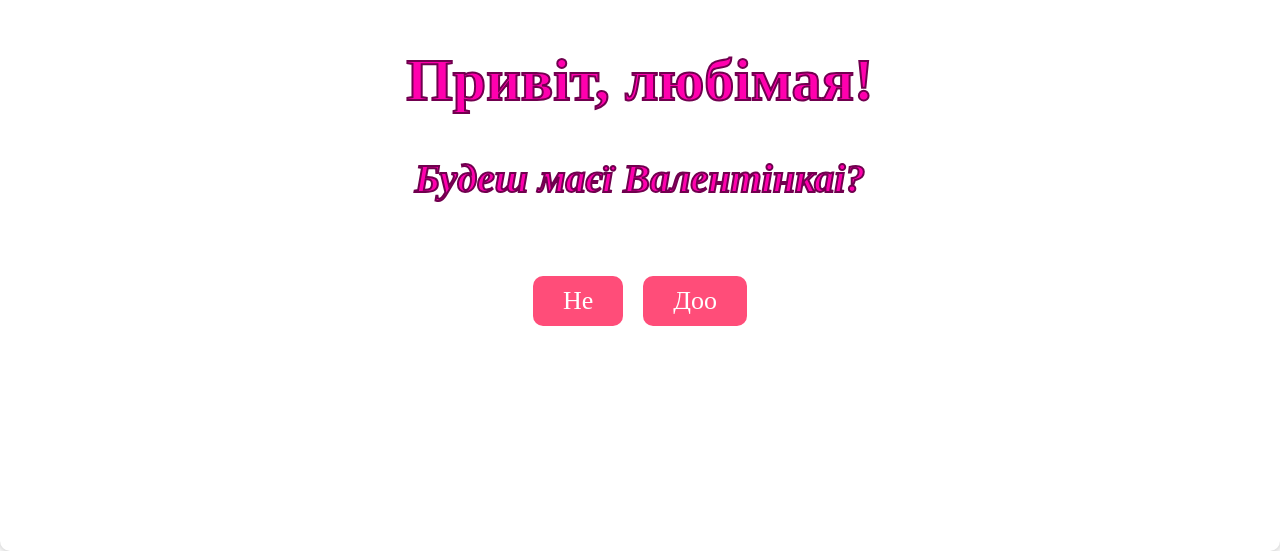
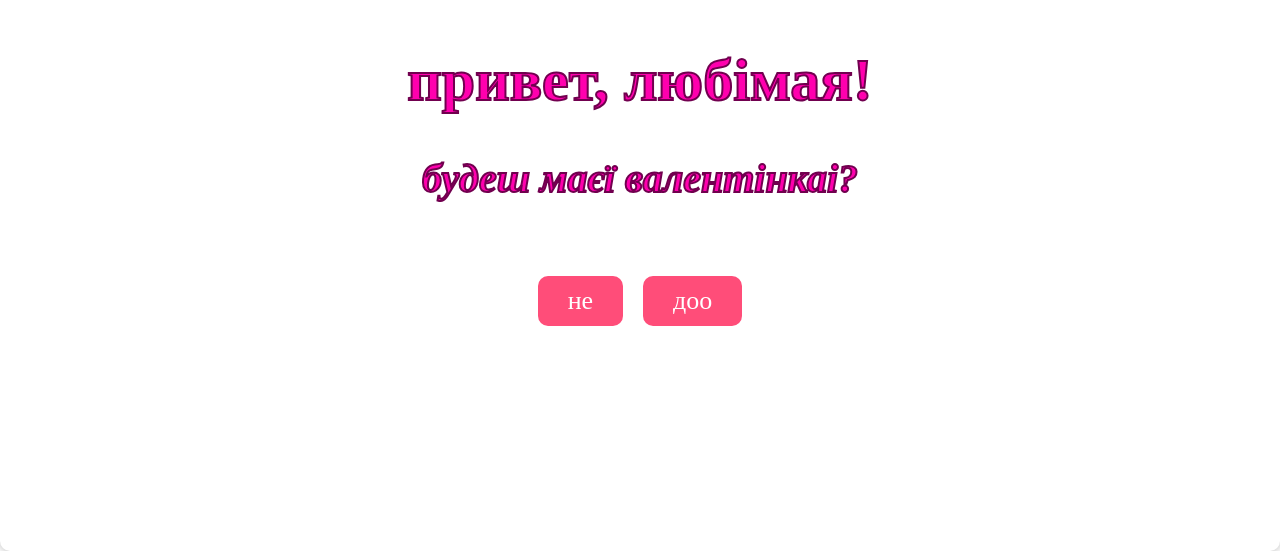
Before and after one commit to guchkiska/github.io-14fevrala, a plain HTML site: page index.html in a window 1280 px wide. Shown: the part 249-800 px from the top of the page. Drawn offline with Linux system fonts and the light colour scheme.

Commit message:
index.html

```diff
--- a/index.html
+++ b/index.html
@@ -14,12 +14,12 @@
         <div class="Mainprompt">
             <img class="image" src="images/cute.gif"></img>
             <div class="text">
-              <h1 class="hh" id="name">Привіт, любімая!</h1>
-              <p class="pp" id="question">Будеш маєї Валентінкаі? </p>
+              <h1 class="hh" id="name">привет, любімая!</h1>
+              <p class="pp" id="question">будеш маєї валентінкаі? </p>
             </div>
             <div class="buttons">
-                <button class="button no" id="no-button" onclick="showMessage('No')">Не</button>
-                <button class="button yes"  onclick="showMessage('Yes')" id="yesButton">Доо</button>
+                <button class="button no" id="no-button" onclick="showMessage('No')">не</button>
+                <button class="button yes"  onclick="showMessage('Yes')" id="yesButton">доо</button>
             </div>
         </div>
     </div>
@@ -50,7 +50,7 @@
     noButton.style.top = randomY + "px";
 
     document.getElementById("question").textContent =
-      "Альо, ти що там задумала?";
+      "альо, ти щтьо задумала?";
     document.getElementById("name").style.display = "none";
 
   }
@@ -60,7 +60,7 @@
     document.getElementById("no-button").remove();
 
     const yesMessage = document.getElementById("question");
-    yesMessage.textContent = "Ти мая хароші 😘";
+    yesMessage.textContent = "ееує ти мая хароші 😘";
     yesMessage.style.display = "block";
     yesMessage.style.fontStyle = "normal";
     document.getElementsByClassName("image")[0].src = "images/kiss.gif";
```
